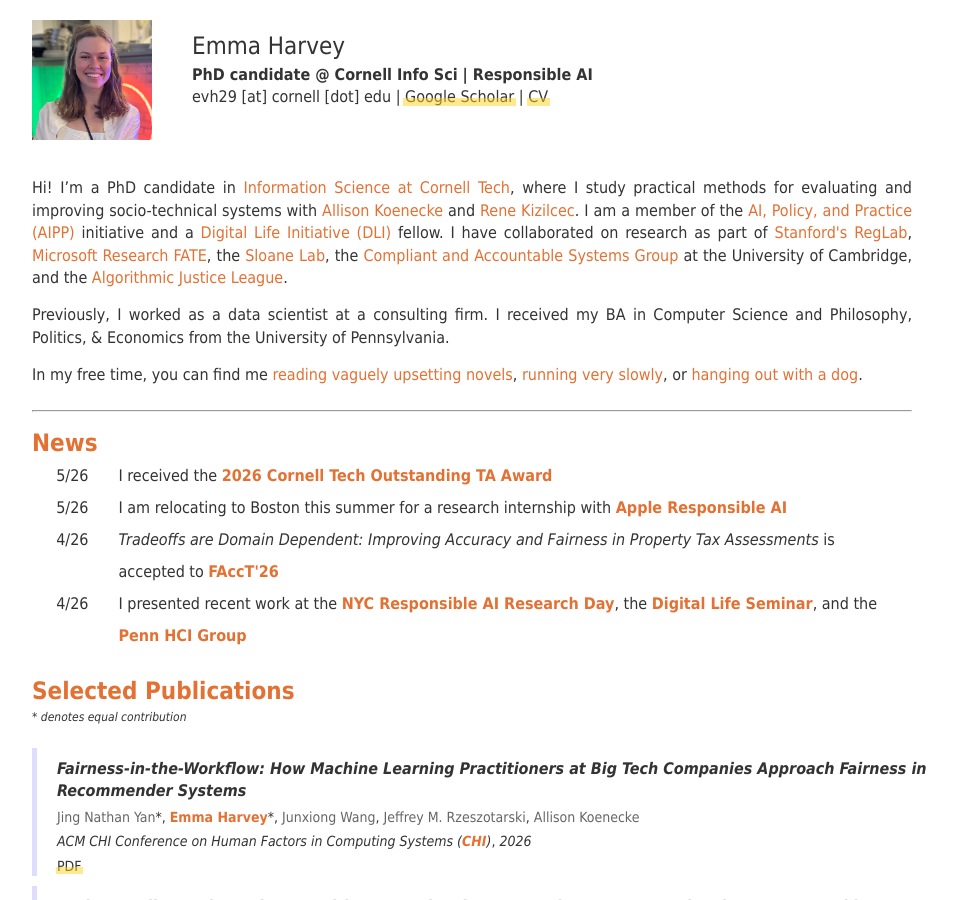
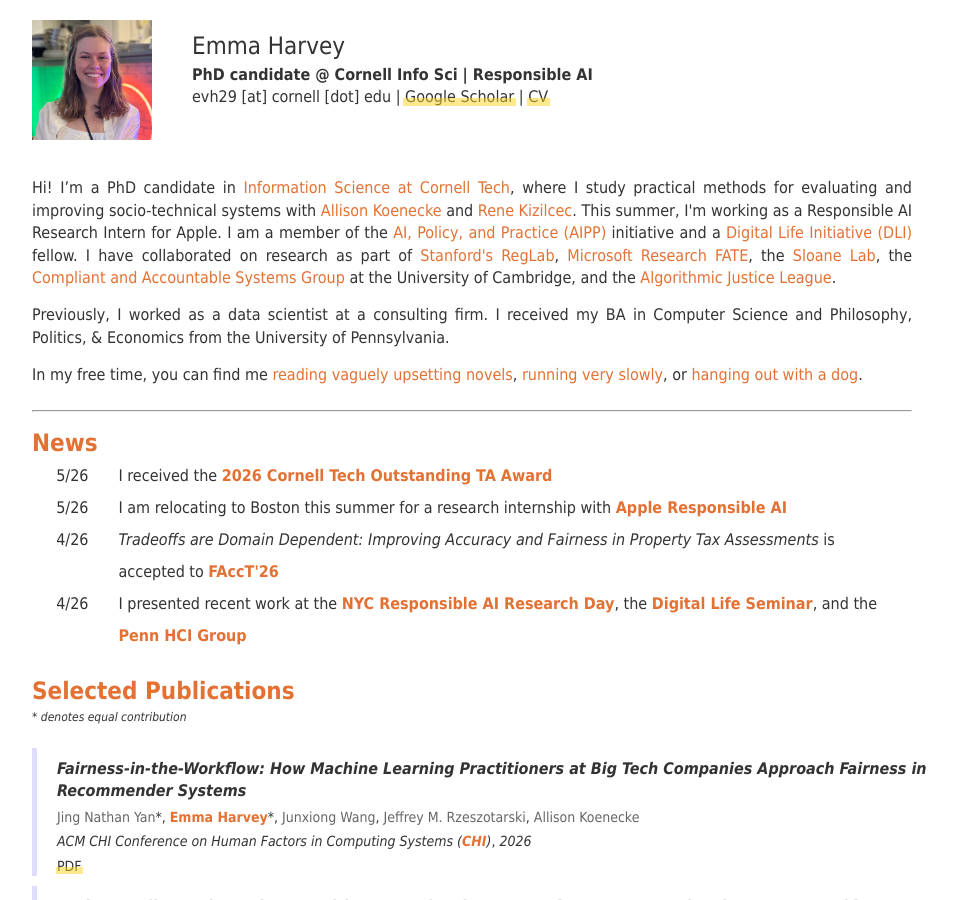
Before and after one commit to emmaharv/emmaharv.github.io, a Jekyll site: the page built from index.html, in a window 1280 px wide and 900 px high. Shown: the whole window, without its empty margins (168-1125 px from the left). Built offline with Jekyll 4.4.1, drawn with Linux system fonts in a browser that asks for light colours; nearby versions of some CDN libraries.

Commit message:
add apple

```diff
--- a/index.html
+++ b/index.html
@@ -191,7 +191,7 @@ evh29 [at] cornell [dot] edu  | <a target="_blank" href="https://scholar.google.
 <div style="text-align: justify;clear: both;" >
 
       <br>
-      <p>Hi! I’m a PhD candidate in <a href="https://infosci.cornell.edu/phd/">Information Science at Cornell Tech</a>, where I study practical methods for evaluating and improving socio-technical systems with <a href="https://koenecke.infosci.cornell.edu/">Allison Koenecke</a> and <a href="https://rene.kizilcec.com/">Rene Kizilcec</a>. I am a member of the <a href="https://aipp.cis.cornell.edu/">AI, Policy, and Practice (AIPP)</a> initiative and a <a href="https://dli.tech.cornell.edu/">Digital Life Initiative (DLI)</a> fellow. I have collaborated on research as part of <a href="https://reglab.stanford.edu/">Stanford's RegLab</a>, <a href="https://www.microsoft.com/en-us/research/theme/fate/">Microsoft Research FATE</a>, the <a href="https://www.monasloane.org/sloane-lab">Sloane Lab</a>, the <a href="https://www.compacctsys.net/">Compliant and Accountable Systems Group</a> at the University of Cambridge, and the <a href="https://www.ajl.org/">Algorithmic Justice League</a>.</p>
+      <p>Hi! I’m a PhD candidate in <a href="https://infosci.cornell.edu/phd/">Information Science at Cornell Tech</a>, where I study practical methods for evaluating and improving socio-technical systems with <a href="https://koenecke.infosci.cornell.edu/">Allison Koenecke</a> and <a href="https://rene.kizilcec.com/">Rene Kizilcec</a>. This summer, I'm working as a Responsible AI Research Intern for Apple. I am a member of the <a href="https://aipp.cis.cornell.edu/">AI, Policy, and Practice (AIPP)</a> initiative and a <a href="https://dli.tech.cornell.edu/">Digital Life Initiative (DLI)</a> fellow. I have collaborated on research as part of <a href="https://reglab.stanford.edu/">Stanford's RegLab</a>, <a href="https://www.microsoft.com/en-us/research/theme/fate/">Microsoft Research FATE</a>, the <a href="https://www.monasloane.org/sloane-lab">Sloane Lab</a>, the <a href="https://www.compacctsys.net/">Compliant and Accountable Systems Group</a> at the University of Cambridge, and the <a href="https://www.ajl.org/">Algorithmic Justice League</a>.</p>
 
       <p>Previously, I worked as a data scientist at a consulting firm. I received my BA in Computer Science and Philosophy, Politics, & Economics from the University of Pennsylvania.</p>
 
```
